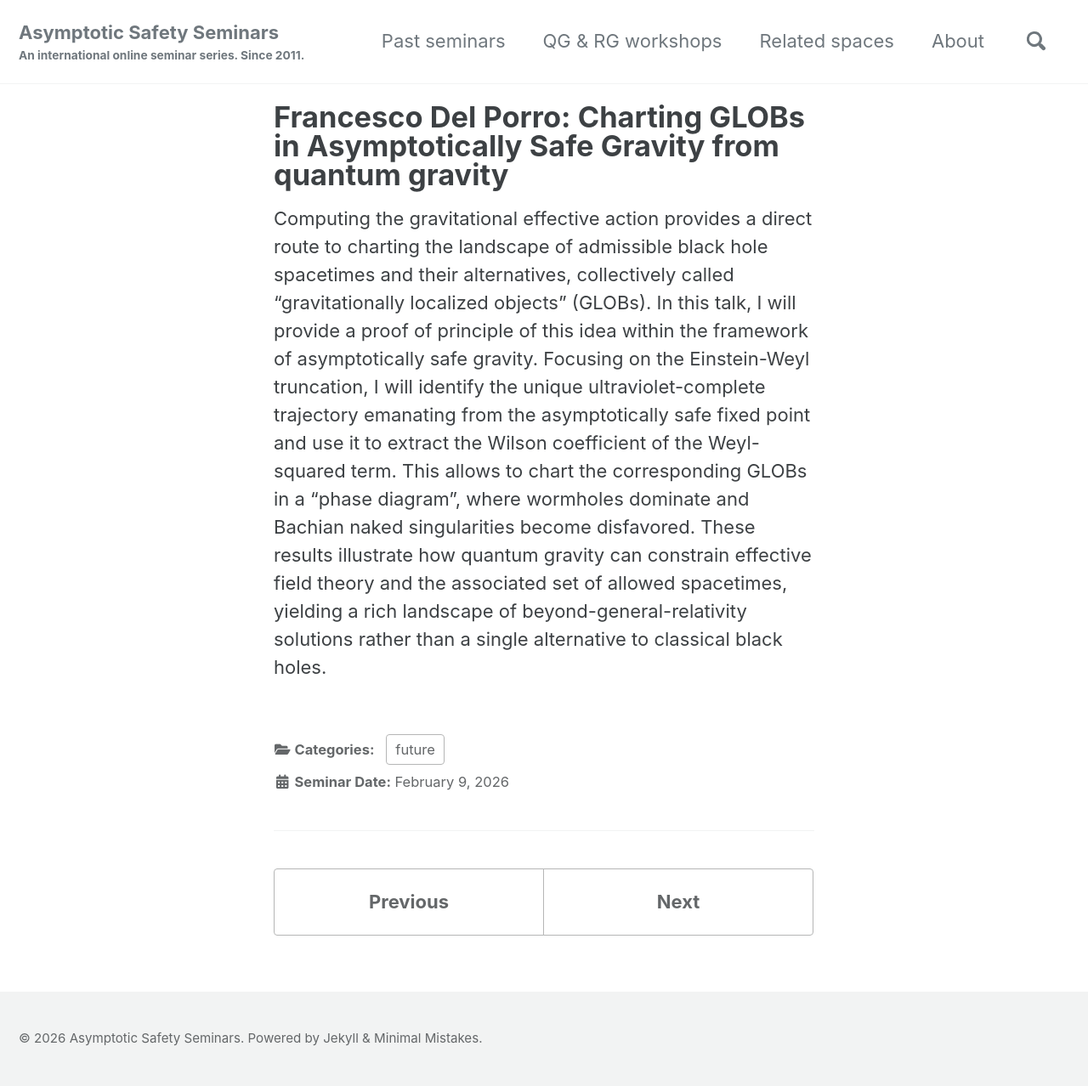
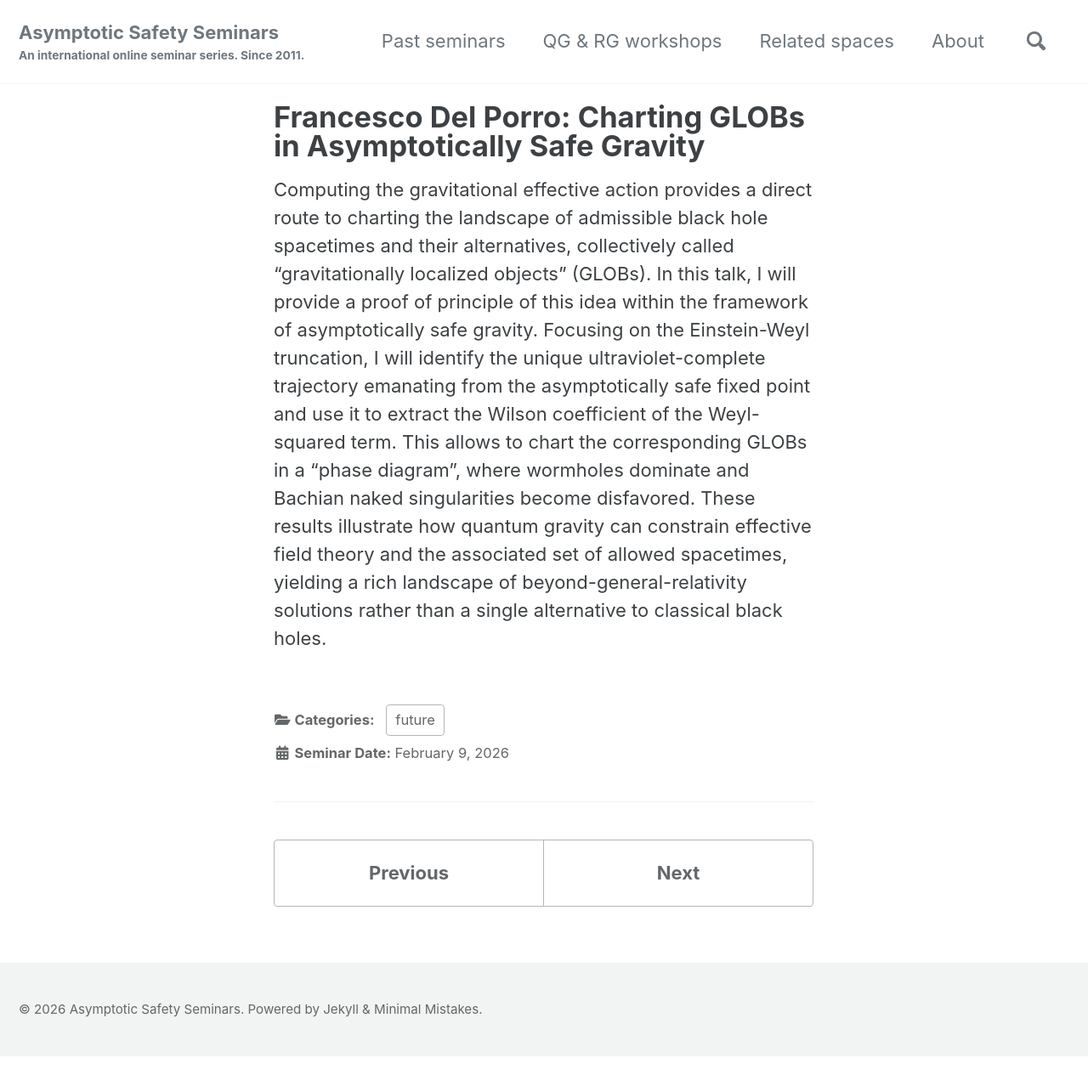
Before and after one commit to aaron-hd/as-website, a Jekyll site: the page built from _posts/2026-02-09-Francesco-del-Porro.md, in a window 1280 px wide. Shown: the whole page at 85% size. Built offline with Jekyll 4.4.1, drawn with Linux system fonts in a browser that asks for light colours; cached includes are drawn as plain includes; after the commit the page ends 1243 px from its top, so only the background shows below that.

Commit message:
update, typo correction

```diff
--- a/_posts/2026-02-09-Francesco-del-Porro.md
+++ b/_posts/2026-02-09-Francesco-del-Porro.md
@@ -1,6 +1,5 @@
 ---
-title: "Francesco Del Porro:  Charting GLOBs in Asymptotically Safe Gravity
-from quantum gravity"
+title: "Francesco Del Porro:  Charting GLOBs in Asymptotically Safe Gravity"
 published: "true"
 category: "future"
 ---
```
Also changed, not shown: _posts/2026-01-19-Varun-Kher.md (+0 -1 lines), _posts/2026-01-26-Jesse-Renate.md (+0 -1 lines).
